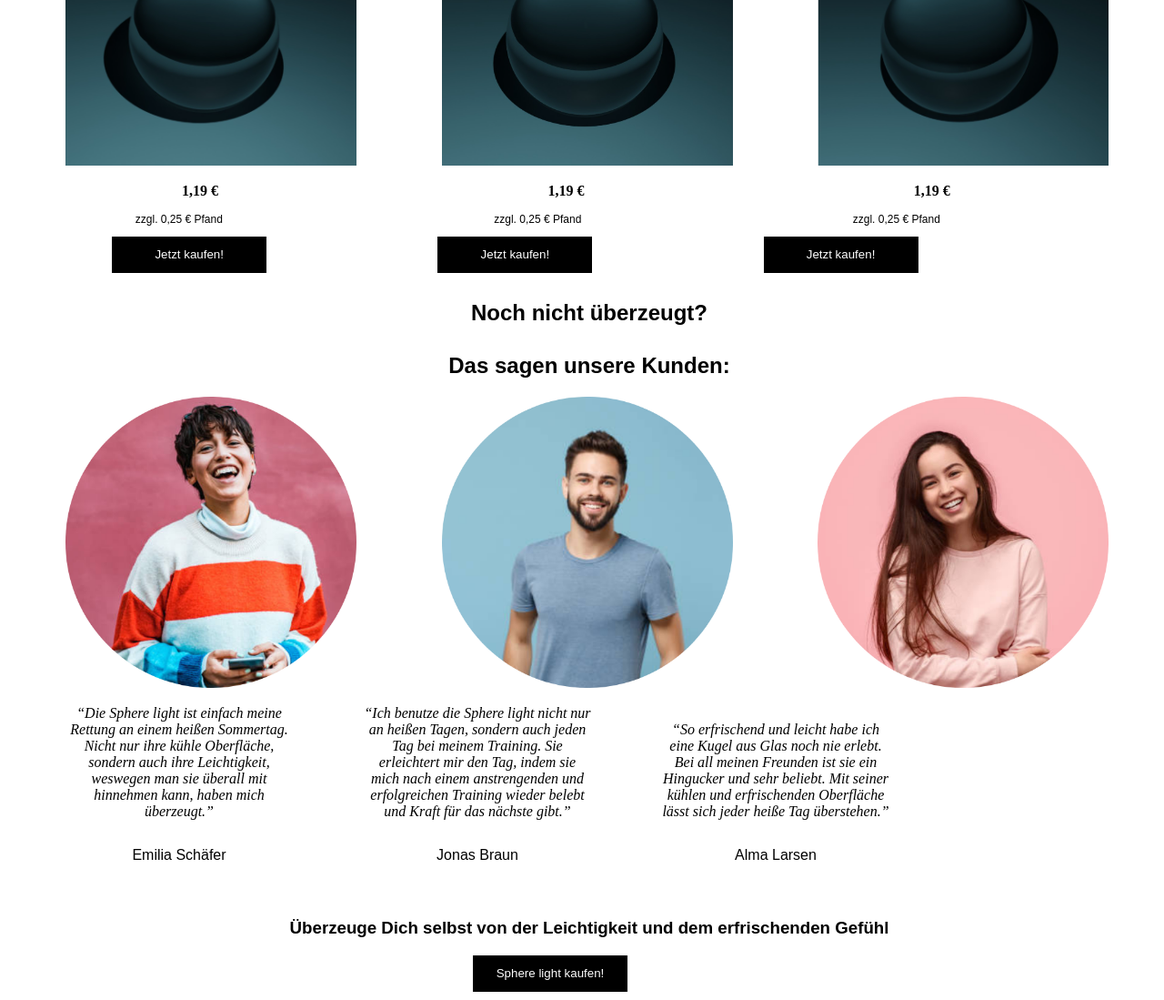
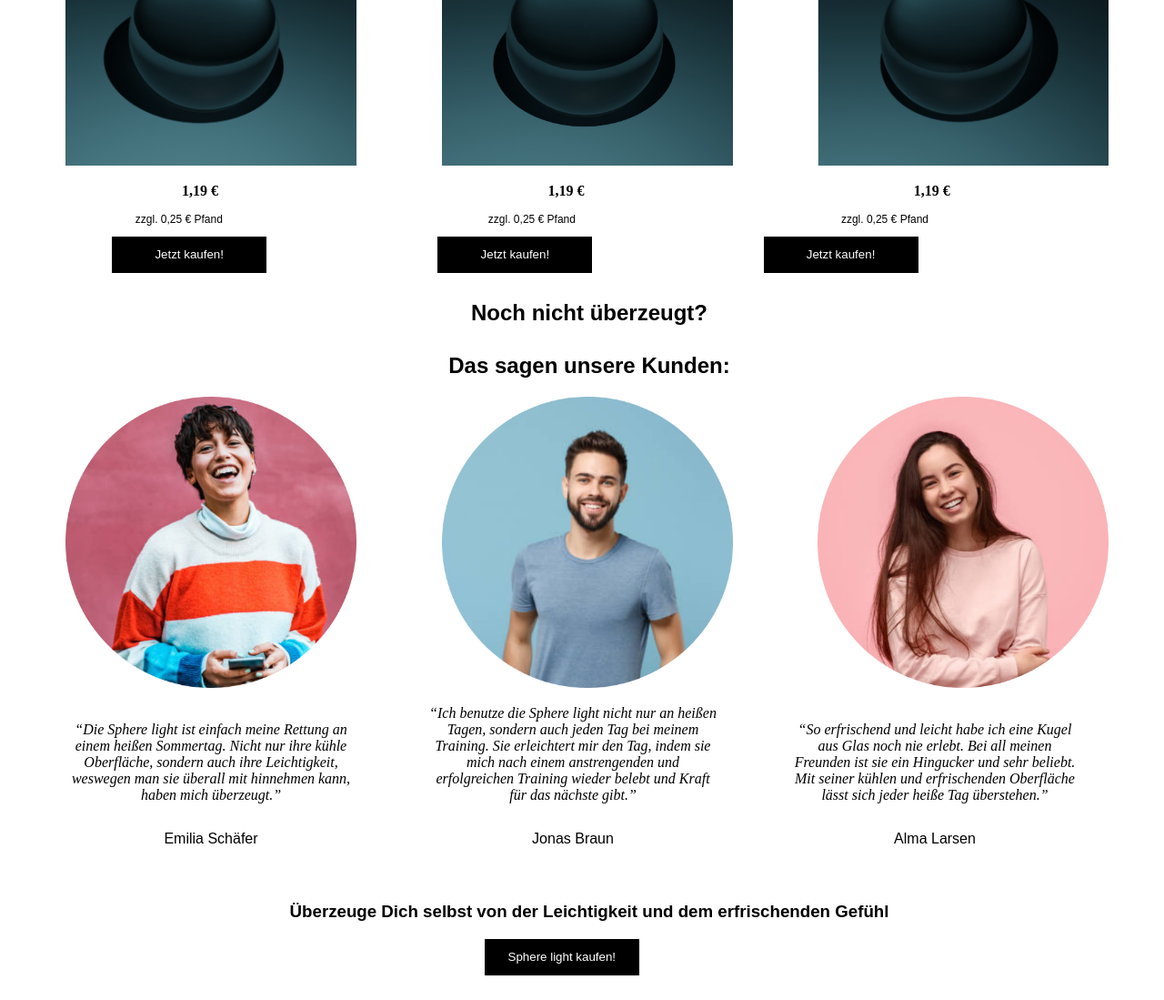
Before and after one commit to MariaKaltenbach/Responsive_Web_Design_SS22, a plain HTML site: page index.html in a window 1280 px wide. Shown: the part 1840-2939 px from the top of the page at 91% size. Drawn offline with Linux system fonts and the light colour scheme.

Commit message:
Kleine Änderungen vorgenommen an Buttons und Texten

```diff
--- a/style.css
+++ b/style.css
@@ -2,7 +2,6 @@
         width: 100%;
     }
 
-    @media only screen and (min-width: 601px) {
     .topnav {
         background-color: black;
         width: 100%;
@@ -10,23 +9,27 @@
         margin-top: -8px;
         margin-left: -8px;
     }
+
     .topnav img {
         width: 130px;
         height: 30px;
         padding-top: 5px;
         margin-left: 10px;
     }
+
     #symbol {
         width: 30px;
         height: 30px;
         margin-left: 80%;
     }
+
     .Produkt img {
         width: 25%;
         height: auto;
         padding-right: 2%;
         margin-left: 5%;
     }
+
     .Produkt b {
         margin-left: 10%;
         margin-top: 15px;
@@ -34,13 +37,15 @@
         padding-right: 13%;
         display: inline-block;
     }
+
     .Produkt p {
         margin-left: 11%;
         margin-top: 15px;
-            padding-right: 12%;
+        padding-right: 11.5%;
         display: inline-block;
         font-size: 12px;
     }
+
     .uno,
     .dos,
     .tres {
@@ -51,6 +56,7 @@
         margin-top: 15px;
         margin-bottom: 30px;
     }
+
     .SocialMedia img {
         width: 5%;
         height: 5%;
@@ -58,37 +64,44 @@
         padding-bottom: 15px;
         padding-top: 15px;
     }
+
     #Video1 {
         width: 100%;
         height: auto;
         margin-left: -0.8%;
     }
+
     #Headerbild2 {
         width: 50%;
         margin-right: 0.8%;
         margin-top: -0.2%;
         float: right;
     }
+
     #Video2 {
         width: 50%;
         margin-top: -0.5%;
         margin-right: 0.8%;
         float: right;
     }
+
     #Video3 {
         width: 50%;
         margin-left: -0.8%;
     }
+
     #Headerbild1 {
         width: 50%;
         margin-left: -0.8%;
         margin-top: -0.6%;
         float: left;
     }
+
     a {
         text-decoration: none;
         color: white;
     }
+
     h1,
     h2,
     h3,
@@ -97,11 +110,13 @@
         font-family: sans-serif;
         margin-top: 30px;
     }
+
     #Einleitungstext {
         font-size: 20px;
         width: 80%;
         margin-left: 10%;
     }
+
     button {
         width: 170px;
         height: 40px;
@@ -112,33 +127,39 @@
         border-bottom: none;
         border-top: none;
     }
+
     button:hover {
         background-color: #fe0000ff;
     }
+
     #button {
         display: block;
-            margin-left: 40%;
+        margin-left: 41%;
         margin-bottom: 30px;
     }
+
     .Testimonials img {
         width: 25%;
         height: auto;
         padding-right: 2%;
         margin-left: 5%;
     }
+
     .Testimonials p,
     i {
         margin-top: 15px;
         display: inline-block;
         margin-left: 5%;
         padding-right: 10px;
-            width: 250px;
+        width: 25%;
         text-align: center;
         margin-bottom: 15px;
     }
+
     .Testimonials p {
         margin-bottom: 30px;
     }
+
     .footer {
         background-color: black;
         color: white;
@@ -146,18 +167,19 @@
         padding-top: 15px;
         margin-left: -8px;
     }
+
     #footerlogo {
         display: block;
         margin: auto;
         width: 150px;
         height: 40px;
     }
+
     .footer p {
         font-size: 12px;
         margin-left: 7%;
         display: inline-block;
         line-height: 30px;
-        }
     }
     /*
     .topnav {
```
Lines whose indentation alone changed are shown as unchanged.
